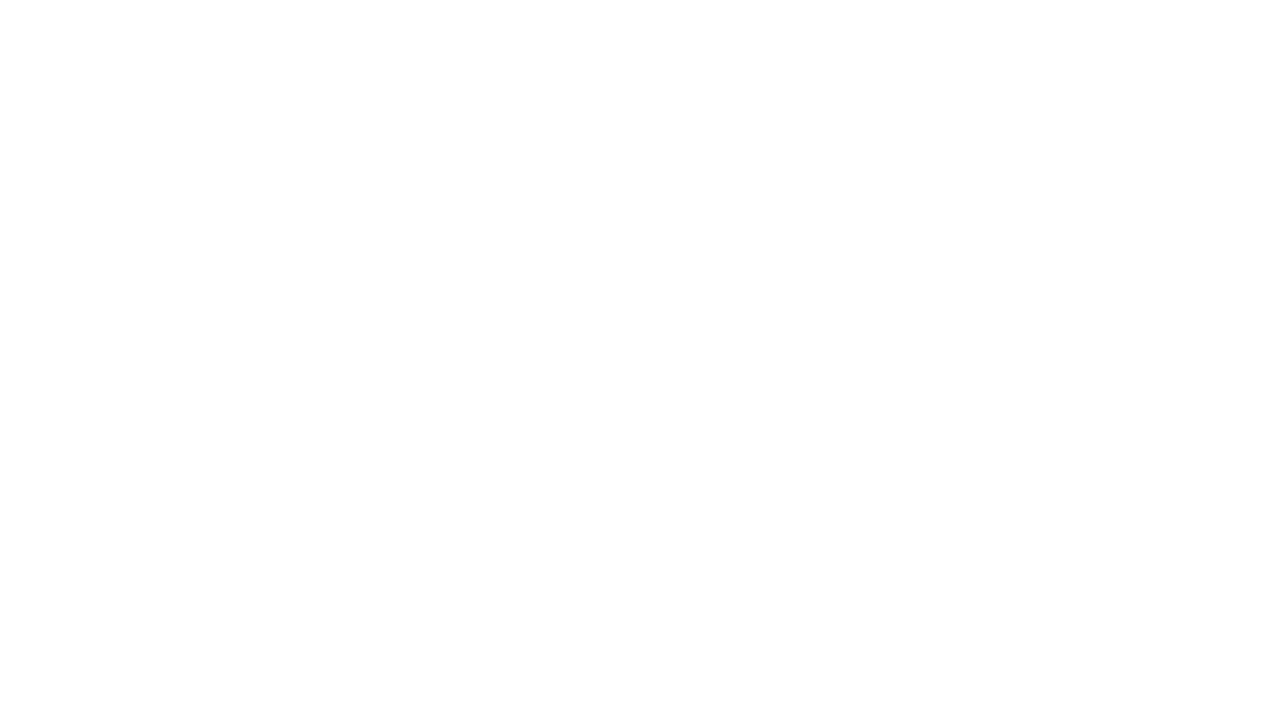
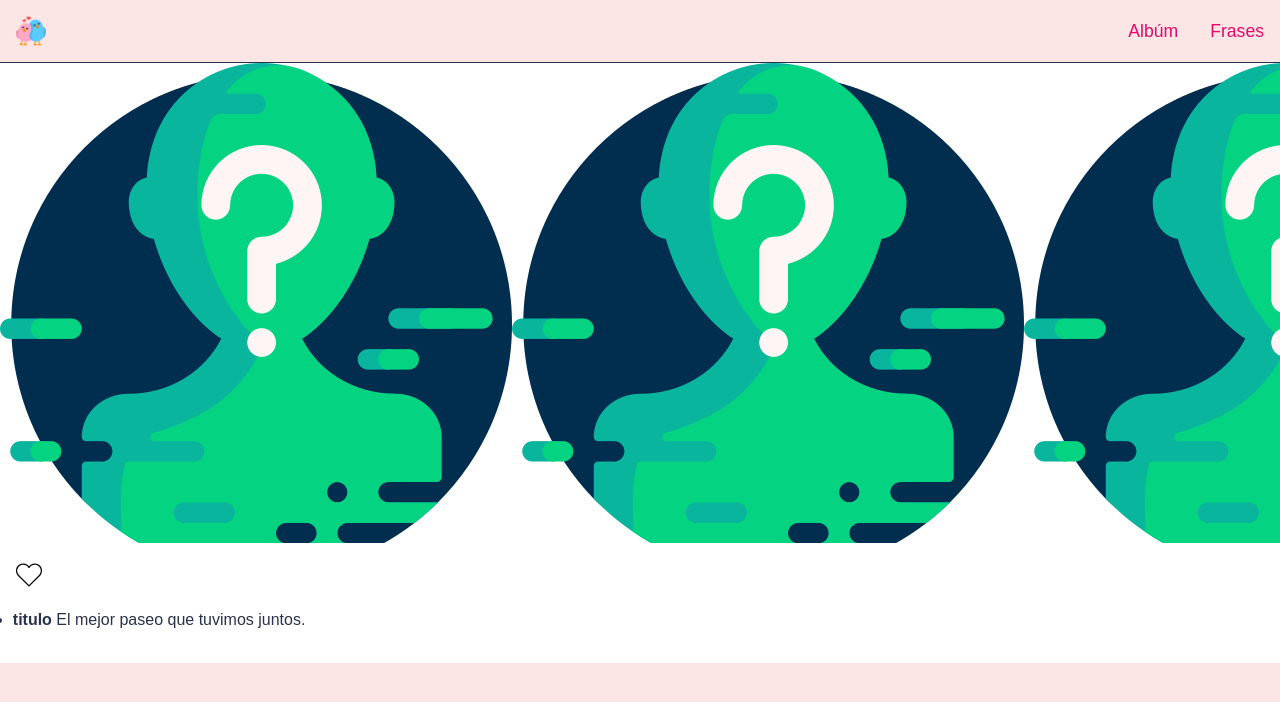
Before and after one commit to abrahamalanya/nuestra-historia, a plain HTML site: page index.html in a window 1280 px wide. Drawn offline with Linux system fonts and the light colour scheme.

Commit message:
Album de fotografias

```diff
--- a/index.html
+++ b/index.html
@@ -1,12 +1,74 @@
 <!DOCTYPE html>
 <html lang="es">
-<head>
-    <meta charset="UTF-8">
-    <meta http-equiv="X-UA-Compatible" content="IE=edge">
-    <meta name="viewport" content="width=device-width, initial-scale=1.0">
+  <head>
+    <meta charset="UTF-8" />
+    <meta http-equiv="X-UA-Compatible" content="IE=edge" />
+    <meta name="viewport" content="width=device-width, initial-scale=1.0" />
     <title>Historia</title>
-</head>
-<body>
+    <link rel="stylesheet" href="./public/css/app.css" />
+  </head>
+  <body>
+    <header>
+      <nav class="nav">
+        <input type="checkbox" id="nav_checkbox" class="nav_checkbox" />
+        <label for="nav_checkbox" class="nav_toggle">
+          <!-- SVG menu -->
+          <svg class="menu" viewBox="0 0 448 512" width="100" title="bars">
+            <path
+              d="M16 132h416c8.837 0 16-7.163 16-16V76c0-8.837-7.163-16-16-16H16C7.163 60 0 67.163 0 76v40c0 8.837 7.163 16 16 16zm0 160h416c8.837 0 16-7.163 16-16v-40c0-8.837-7.163-16-16-16H16c-8.837 0-16 7.163-16 16v40c0 8.837 7.163 16 16 16zm0 160h416c8.837 0 16-7.163 16-16v-40c0-8.837-7.163-16-16-16H16c-8.837 0-16 7.163-16 16v40c0 8.837 7.163 16 16 16z"
+            />
+          </svg>
 
-</body>
+          <!-- SVG close -->
+          <svg class="close" viewBox="0 0 384 512" width="100" title="times">
+            <path
+              d="M242.72 256l100.07-100.07c12.28-12.28 12.28-32.19 0-44.48l-22.24-22.24c-12.28-12.28-32.19-12.28-44.48 0L176 189.28 75.93 89.21c-12.28-12.28-32.19-12.28-44.48 0L9.21 111.45c-12.28 12.28-12.28 32.19 0 44.48L109.28 256 9.21 356.07c-12.28 12.28-12.28 32.19 0 44.48l22.24 22.24c12.28 12.28 32.2 12.28 44.48 0L176 322.72l100.07 100.07c12.28 12.28 32.2 12.28 44.48 0l22.24-22.24c12.28-12.28 12.28-32.19 0-44.48L242.72 256z"
+            />
+          </svg>
+        </label>
+
+        <ul class="nav_menu">
+          <li class="menu_logo">
+            <img src="./public/image/general/icon2.png" alt="" />
+          </li>
+          <li><a href="#">Albúm</a></li>
+          <li><a href="#">Frases</a></li>
+        </ul>
+      </nav>
+    </header>
+
+    <section>
+      <article class="container_photography">
+        <div
+          id="section_photography"
+          class="section_photography"
+          style="background: url(public/image/general/icon1.png);"
+        >
+          <!-- <img src="./public/image/general/icon1.png" alt="icon1" /> -->
+        </div>
+
+        <ul class="section_icon">
+          <li>
+            <input type="checkbox" name="" id="icon_heart" class="icon_heart" />
+            <label for="icon_heart" class="icon_heart_toggle">
+              <svg class="svg_heart" viewBox="0 0 20 20">
+                <path
+                  d="M9.719,17.073l-6.562-6.51c-0.27-0.268-0.504-0.567-0.696-0.888C1.385,7.89,1.67,5.613,3.155,4.14c0.864-0.856,2.012-1.329,3.233-1.329c1.924,0,3.115,1.12,3.612,1.752c0.499-0.634,1.689-1.752,3.612-1.752c1.221,0,2.369,0.472,3.233,1.329c1.484,1.473,1.771,3.75,0.693,5.537c-0.19,0.32-0.425,0.618-0.695,0.887l-6.562,6.51C10.125,17.229,9.875,17.229,9.719,17.073 M6.388,3.61C5.379,3.61,4.431,4,3.717,4.707C2.495,5.92,2.259,7.794,3.145,9.265c0.158,0.265,0.351,0.51,0.574,0.731L10,16.228l6.281-6.232c0.224-0.221,0.416-0.466,0.573-0.729c0.887-1.472,0.651-3.346-0.571-4.56C15.57,4,14.621,3.61,13.612,3.61c-1.43,0-2.639,0.786-3.268,1.863c-0.154,0.264-0.536,0.264-0.69,0C9.029,4.397,7.82,3.61,6.388,3.61"
+                />
+              </svg>
+            </label>
+          </li>
+        </ul>
+
+        <ul class="section_comment">
+          <li>
+            <b>titulo </b>
+            <span>El mejor paseo que tuvimos juntos.</span>
+          </li>
+        </ul>
+      </article>
+    </section>
+
+    <script src="./public/js/app.js"></script>
+  </body>
 </html>
--- /dev/null
+++ b/public/css/app.css
@@ -0,0 +1,165 @@
+:root {
+  --one: #e60965;
+  --two: #f94892;
+  --three: #ffa1c9;
+  --four: #fbe5e5;
+
+  --white: #fff;
+  --black: #000;
+  --gray: #2a324b;
+}
+
+* {
+  margin: 0;
+  padding: 0;
+  box-sizing: border-box;
+}
+
+body {
+  font-family: sans-serif;
+  font-weight: lighter;
+  color: var(--black);
+  background-color: var(--four);
+  /* height: 100vh; */
+}
+
+/* inicio nav responsive */
+.nav {
+  border-bottom: 1px solid var(--gray);
+}
+
+.nav_checkbox {
+  display: none;
+}
+
+.nav_toggle {
+  position: absolute;
+  cursor: pointer;
+  margin: 0 1rem;
+  right: 0;
+}
+
+.nav_toggle svg {
+  width: 1rem;
+  fill: var(--one);
+}
+
+.nav_toggle .close {
+  display: none;
+}
+
+.nav_toggle .close,
+.nav_toggle .menu {
+  margin-top: 0.3rem;
+}
+
+.nav_menu {
+  align-items: center;
+  display: flex;
+  flex-direction: column;
+  gap: 2rem;
+  margin: 1rem;
+}
+
+.nav_menu li {
+  display: none;
+  list-style: none;
+  color: var(--one);
+}
+
+.nav_menu li:first-child {
+  display: block;
+  margin-right: auto;
+}
+
+.nav_menu a {
+  color: inherit;
+  font-size: 1.1rem;
+  text-decoration: none;
+}
+
+.menu_logo {
+  height: 30px;
+}
+
+.menu_logo img {
+  height: 100%;
+}
+
+#nav_checkbox:checked ~ ul.nav_menu li {
+  display: block;
+}
+
+#nav_checkbox:checked ~ label.nav_toggle .close {
+  display: block;
+}
+
+#nav_checkbox:checked ~ label.nav_toggle .menu {
+  display: none;
+}
+
+@media only screen and (min-width: 560px) {
+  .nav_toggle {
+    display: none;
+  }
+
+  .nav_menu {
+    flex-direction: row;
+  }
+
+  .nav_menu li {
+    display: block;
+  }
+}
+/* fin nav responsive */
+
+/* incio section photography */
+.container_photography {
+  height: 600px;
+  background-color: var(--white);
+}
+
+.section_photography {
+  background-color: var(--one);
+  height: 80%;
+
+  background-size: 100% 100%;
+  background-repeat: no-repeat;
+  /* background:url(../img/imagen.jpg); */
+  background-size: cover;
+}
+
+.section_photography img {
+  height: 100%;
+}
+
+.section_icon {
+  height: 10%;
+}
+
+.section_icon svg {
+  width: 2rem;
+  fill: var(--black);
+}
+
+.icon_heart {
+  display: none;
+}
+
+.icon_heart_toggle {
+  position: absolute;
+  cursor: pointer;
+  margin: 1rem 0.8rem;
+}
+
+.section_comment {
+  height: 10%;
+  margin-left: 0.8rem;
+  margin-top: 0.5rem;
+  color: var(--gray);
+}
+
+#icon_heart:checked ~ label.icon_heart_toggle .svg_heart {
+  fill: var(--one);
+}
+/* fin section photography */
```
Also changed, not shown: public/js/app.js (added).
